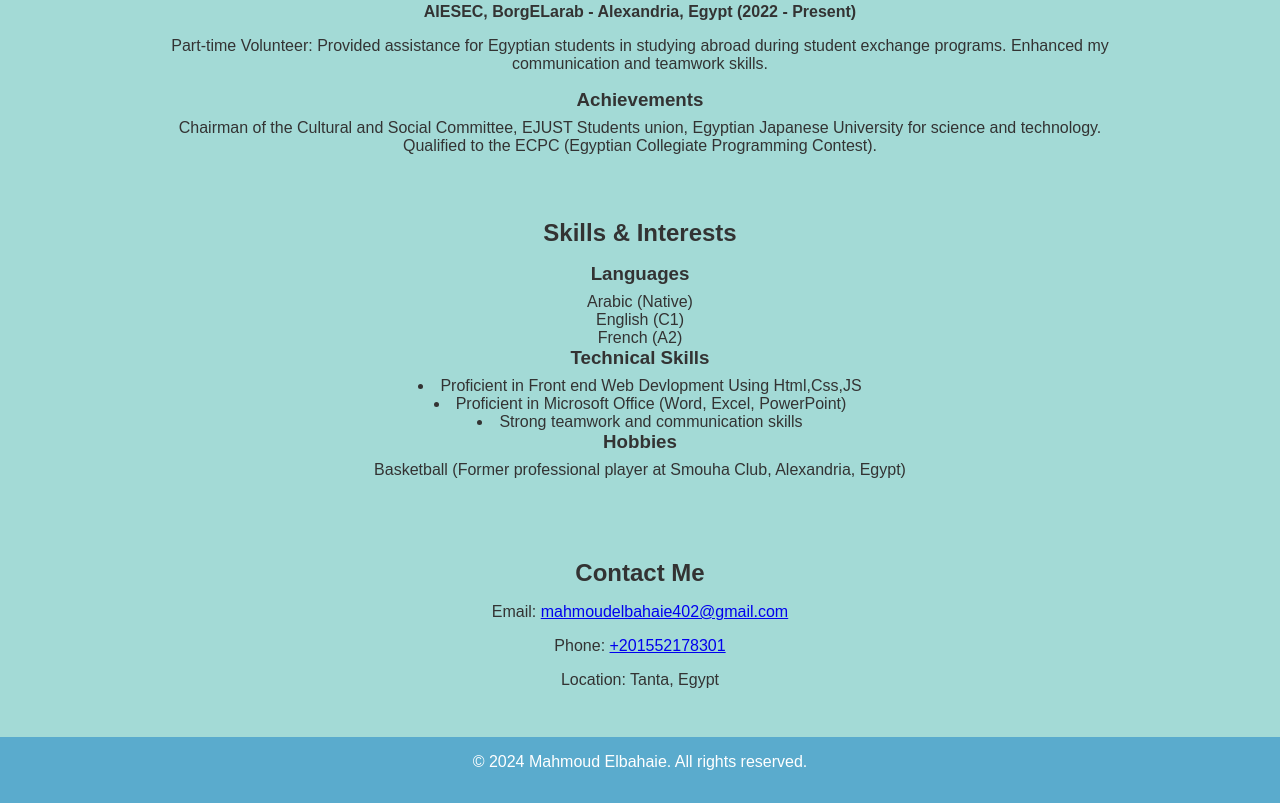
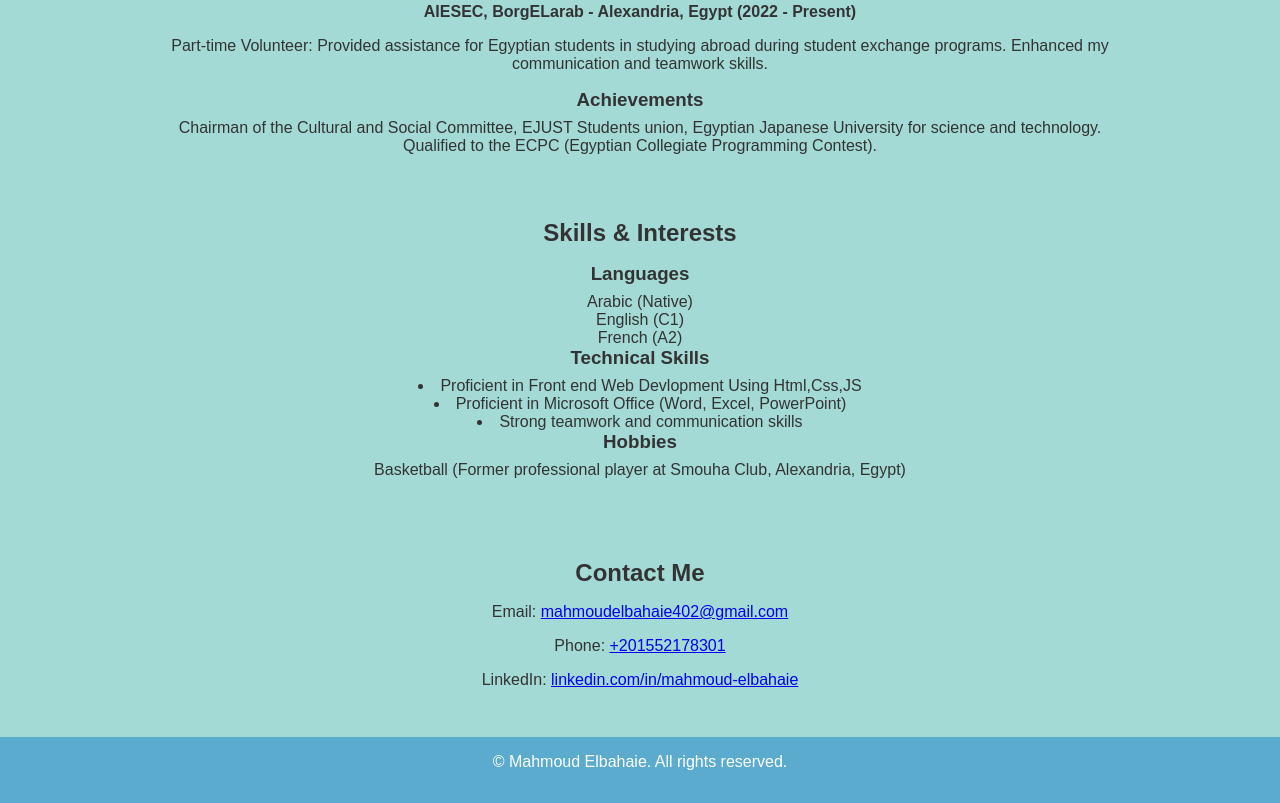
Before and after one commit to Bahie11/Mahmoud.ElbahaieCv, a plain HTML site: page index.html in a window 1280 px wide. Shown: the part 806-1609 px from the top of the page. Drawn offline with Linux system fonts and the light colour scheme.

Commit message:
Update index.html

```diff
--- a/index.html
+++ b/index.html
@@ -91,12 +91,12 @@
             <h2>Contact Me</h2>
             <p>Email: <a href="mailto:mahmoudelbahaie402@gmail.com">mahmoudelbahaie402@gmail.com</a></p>
             <p>Phone: <a href="tel:+201552178301">+201552178301</a></p>
-            <p>Location: Tanta, Egypt</p>
+            <p>LinkedIn: <a href="https://www.linkedin.com/in/mahmoud-elbahaie" target="_blank">linkedin.com/in/mahmoud-elbahaie</a></p>
         </div>
     </section>
 
     <footer>
-        <p>&copy; 2024 Mahmoud Elbahaie. All rights reserved.</p>
+        <p>&copy; Mahmoud Elbahaie. All rights reserved.</p>
     </footer>
 </body>
 
```
